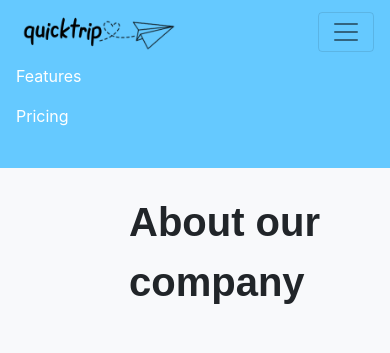
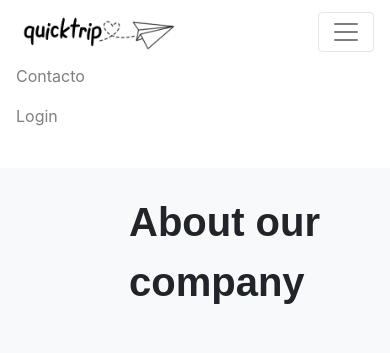
Before and after one commit to SolracDavid99/QuickTrip, a PHP site: page /aboutUs.html in a window 390 px wide, after a click that opens the changed part. Shown: the top 353 px of the page. Run offline with PHP 8.4, Linux system fonts and the light colour scheme; some web fonts are replaced.

Commit message:
Cambio de color de nav bar y correccion de imagen responsiva

```diff
--- a/aboutUs.html
+++ b/aboutUs.html
@@ -29,10 +29,10 @@
         <div class="collapse navbar-collapse" id="navbarNav">
             <ul class="navbar-nav ml-auto">
                 <li class="nav-item">
-                    <a class="nav-link text-white" href="#">Features</a>
+                    <a class="nav-link text-black" href="#">Contacto</a>
                 </li>
                 <li class="nav-item">
-                    <a class="nav-link text-white" href="#">Pricing</a>
+                    <a class="nav-link text-black" href="#">Login</a>
                 </li>
                 <li>
                     <img src="" alt="">
@@ -43,11 +43,11 @@
     <br>
     <div class="container">
             <div class="container">
-                <div id="titulo" >About our company</div>
+                <div id="titulo">About our company</div>
                 <br>
-                <div class="row" >
+                <div class="row">
                     <div class="col-md ">
-                        <img src="./assets/paperPlanes" class="rounded" alt="Logo" height="200px">
+                        <img src="./assets/paperPlanes" class="img-fluid rounded" alt="">
                     </div>
                     <div class="col-md" >
                         <p id = "contenido">QuickTrip is an idea that arose from traveling souls who want to discover new places and have
--- a/style.css
+++ b/style.css
@@ -14,7 +14,7 @@
 }
 
 .navbar{
-    background-color: #65c9ff;
+    background-color: white;
 }
 
 #logo{
```
